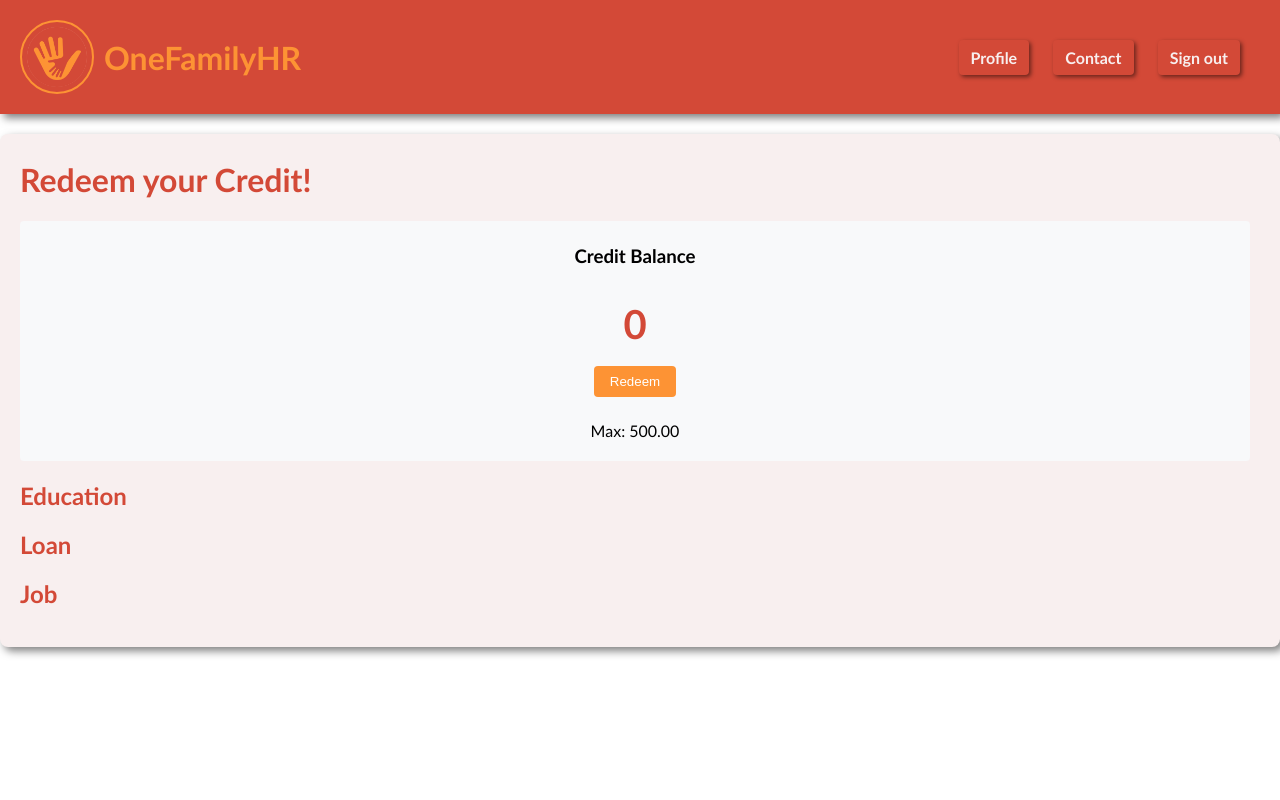
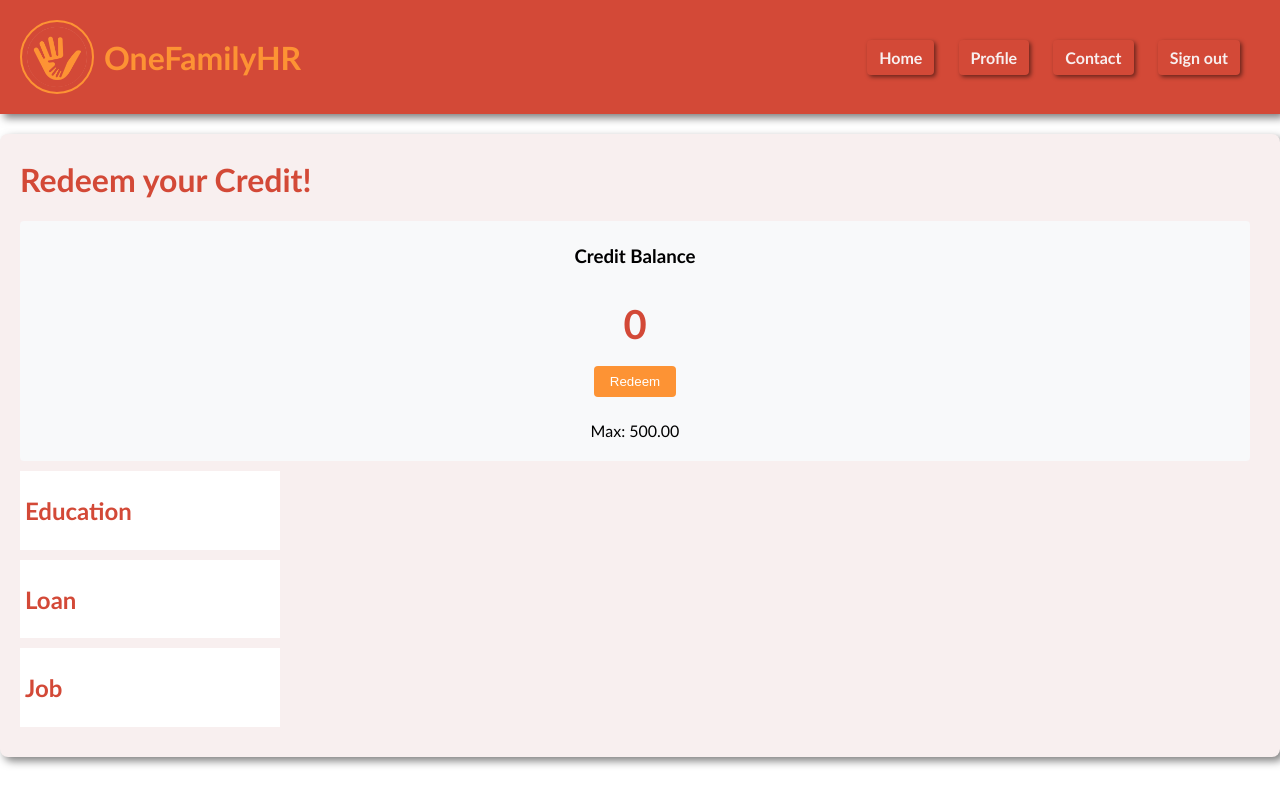
Before and after one commit to BryzMcln/HRM-Feature, a PHP site: page /redeem.php in a window 1280 px wide. Run offline with PHP 8.4, Linux system fonts and the light colour scheme.

Commit message:
design is fine

```diff
--- a/redeem.css
+++ b/redeem.css
@@ -112,3 +112,18 @@ nav a:hover {
     border-radius: 0.25rem;
     cursor: pointer;
 }
+
+.option section {
+    display: flex;
+}
+
+.educ,
+.loadn,
+.job {
+    background-color: #FFFFFF;
+    padding: 5px;
+    margin-bottom: 10px;
+    margin-top: 10px;
+    max-width: 250px;
+    display: flex;
+}
--- a/redeem.php
+++ b/redeem.php
@@ -54,6 +54,7 @@ if (isset($_SESSION['user_id'])) {
             </div>
             <nav>
                 <ul>
+                    <li><a href="home.php">Home</a></li>
                     <li><a href="profile.php">Profile</a></li>
                     <li><a href="contact.php">Contact</a></li>
                     <li><a href="logout.php">Sign out</a></li>
@@ -72,14 +73,15 @@ if (isset($_SESSION['user_id'])) {
                     </span></h2>
                 <a href="redeem.php" class="redeem_bt"><button>Redeem</button></a>
                 <p>Max: 500.00</p>
-            </section>
+        </div>
+        <div class="options">
                 <section class="educ">
                     <h1>Education</h1>
                 </section>
                 <section class="loadn">
                     <h1>Loan</h1>
                 </section>
-            <section class="Health Care">
+                <section class="job">
                     <h1>Job</h1>
                 </section>
         </div>
```
Lines whose indentation alone changed are shown as unchanged.
